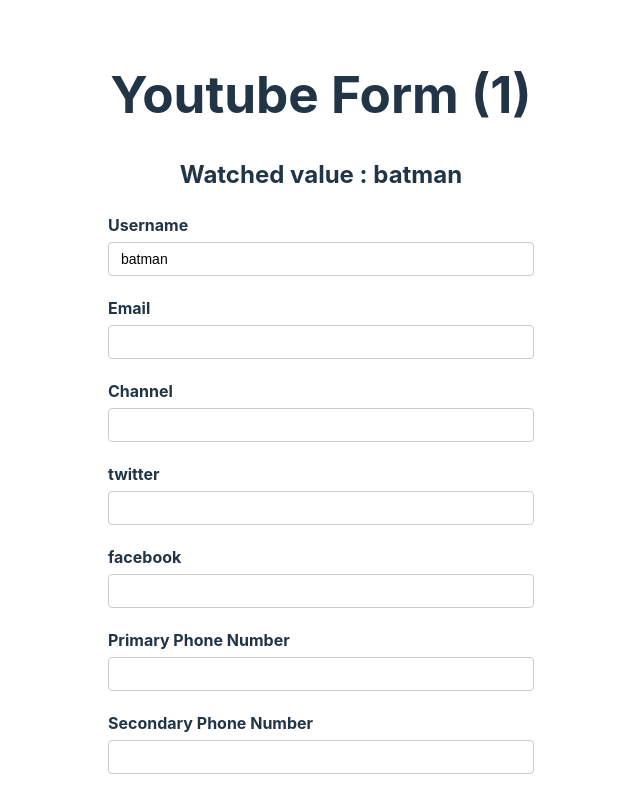
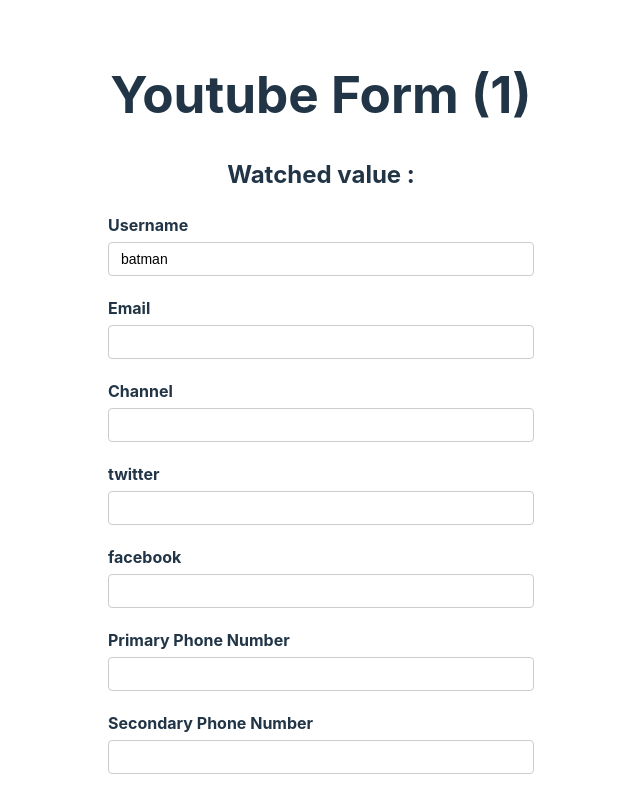
Before and after one commit to lapinRagnar/react-hook-form-typescript-2023, a React (Vite) app: page / in a window 1280 px wide. Shown: the top 797 px of the page, without its empty margins (319-959 px from the left). Built offline with nearby package versions, Linux system fonts and the light colour scheme.

Commit message:
pour la performance - eviter le rerender à chaque changement

```diff
--- a/src/components/YoutubeForm.tsx
+++ b/src/components/YoutubeForm.tsx
@@ -1,3 +1,4 @@
+import {useEffect} from 'react'
 import { DevTool } from "@hookform/devtools"
 import { useForm, useFieldArray } from "react-hook-form"
 
@@ -50,7 +51,17 @@
   })
 
   // const watchUsername = watch("username") // ou un array la dessous, si on ne met pas d'argument il va regarder tout le champ du formulaire
-  const watchUsername = watch(["username", "email"])
+  // const watchUsername = watch(["username", "email"])
+
+  useEffect(() => {
+    const subscription = watch((value) => {
+      console.log(value)
+    })
+
+    return () => subscription.unsubscribe()
+
+  }, [watch])
+
 
   renderCount++
 
@@ -61,7 +72,7 @@
   return (
     <div>
       <h1>Youtube Form ({renderCount/2})</h1>
-      <h2>Watched value : {watchUsername}</h2>
+      <h2>Watched value : </h2>
       <form onSubmit={handleSubmit(onSubmit)} noValidate>
 
         <div className="form-control">
```
